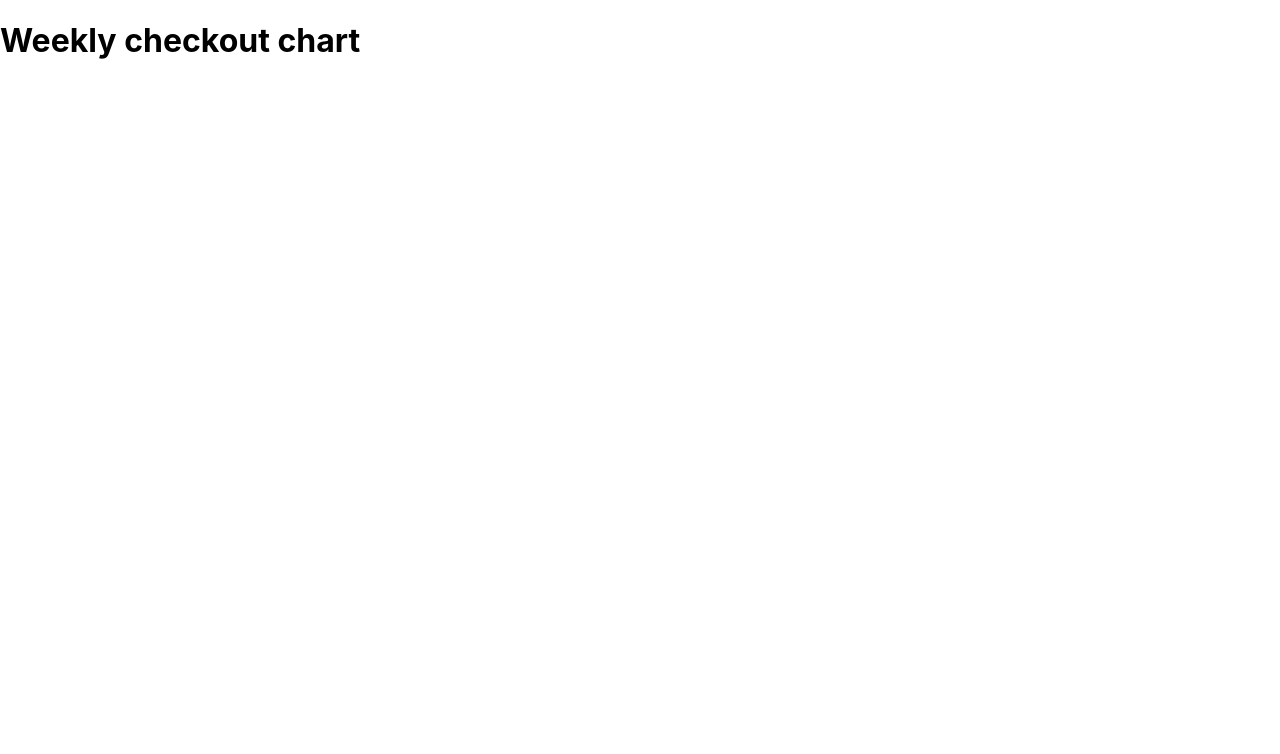
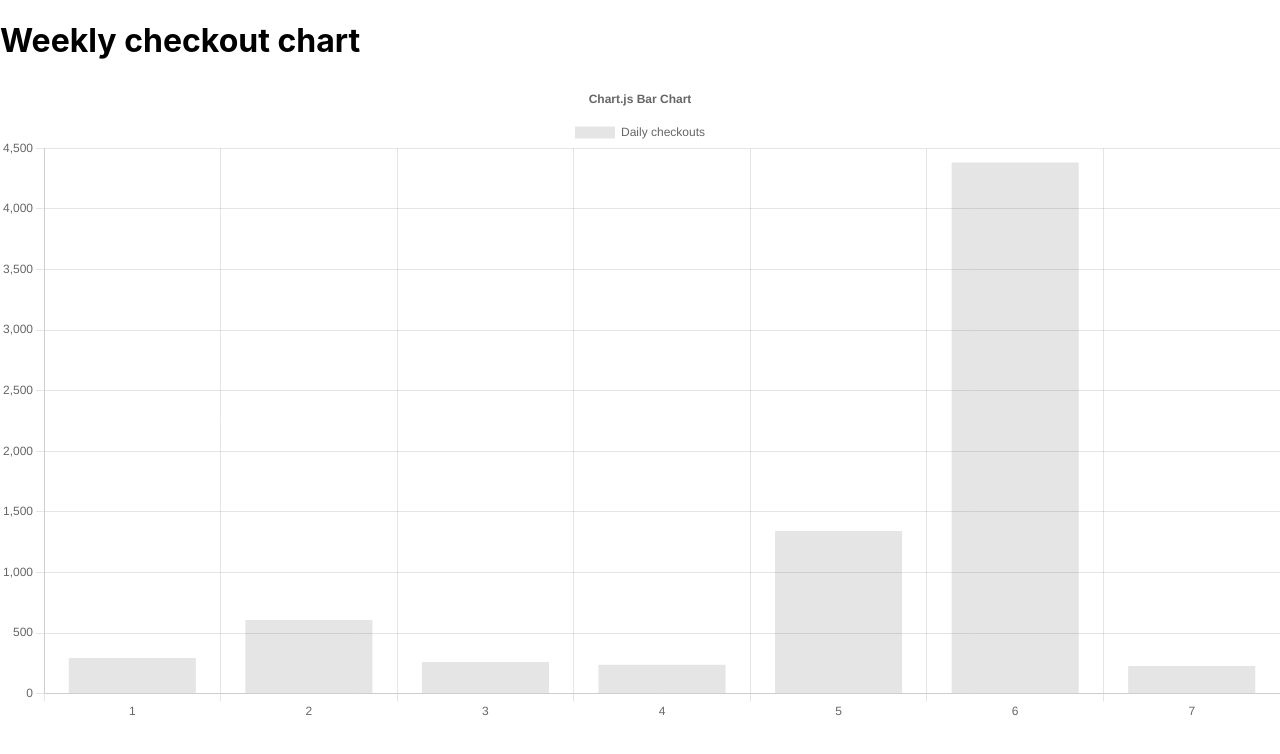
Before and after one commit to szukacs/JunctionX-2022, a Next.js app in the folder frontend/: page /web/weekly-checkouts in a window 1280 px wide. Shown: the top 754 px of the page. Built offline with nearby package versions, Linux system fonts and the light colour scheme.

Commit message:
add chart

```diff
--- /dev/null
+++ b/frontend/components/WeeklyCheckoutsChart.jsx
@@ -0,0 +1,72 @@
+// @ts-check
+
+import { Chart as ChartJS, CategoryScale, LinearScale, BarElement, Title, Tooltip, Legend } from 'chart.js'
+import { Bar } from 'react-chartjs-2'
+
+ChartJS.register(CategoryScale, LinearScale, BarElement, Title, Tooltip, Legend)
+
+const labels = ['January', 'February', 'March', 'April', 'May', 'June', 'July']
+
+const data = {
+    from: '2020-06-06',
+    until: '2020-06-13',
+    weeks: 1,
+    dailyCheckouts: [
+        {
+            dayOfWeek: 1,
+            numberOfCheckouts: 294,
+        },
+        {
+            dayOfWeek: 2,
+            numberOfCheckouts: 608,
+        },
+        {
+            dayOfWeek: 3,
+            numberOfCheckouts: 260,
+        },
+        {
+            dayOfWeek: 4,
+            numberOfCheckouts: 238,
+        },
+        {
+            dayOfWeek: 5,
+            numberOfCheckouts: 1343,
+        },
+        {
+            dayOfWeek: 6,
+            numberOfCheckouts: 4383,
+        },
+        {
+            dayOfWeek: 7,
+            numberOfCheckouts: 227,
+        },
+    ],
+}
+
+export const WeeklyCheckoutsChart = () => {
+    return (
+        <Bar
+            options={{
+                responsive: true,
+                plugins: {
+                    legend: {
+                        position: 'top',
+                    },
+                    title: {
+                        display: true,
+                        text: 'Chart.js Bar Chart',
+                    },
+                },
+            }}
+            data={{
+                labels: data.dailyCheckouts.map((checkout) => checkout.dayOfWeek),
+                datasets: [
+                    {
+                        label: 'Daily checkouts',
+                        data: data.dailyCheckouts.map((checkout) => checkout.numberOfCheckouts),
+                    },
+                ],
+            }}
+        />
+    )
+}
--- a/frontend/pages/web/weekly-checkouts/index.js
+++ b/frontend/pages/web/weekly-checkouts/index.js
@@ -1,9 +1,12 @@
-const WeeklyCheckoutsPage= (props) => {
-  return(
-      <>
-          <h1>Weekly checkout chart</h1>
-      </>
-  );
+import { WeeklyCheckoutsChart } from '../../../components/WeeklyCheckoutsChart'
+
+const WeeklyCheckoutsPage = (props) => {
+    return (
+        <>
+            <h1>Weekly checkout chart</h1>
+            <WeeklyCheckoutsChart />
+        </>
+    )
 }
 
-export default WeeklyCheckoutsPage;
+export default WeeklyCheckoutsPage
```
Also changed, not shown: frontend/public/weeklyCheckouts.json (renamed from frontend/src/data/weeklyCheckouts.json).
